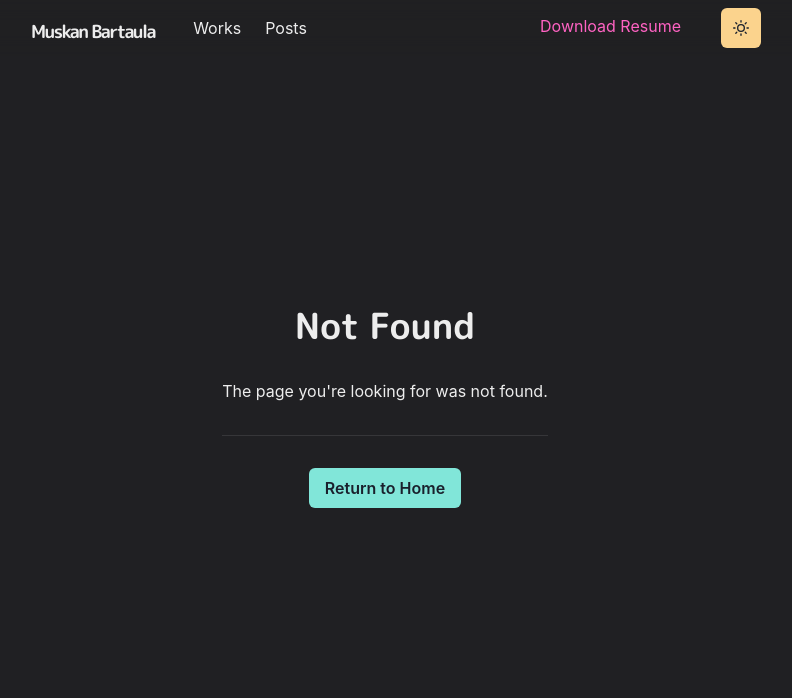
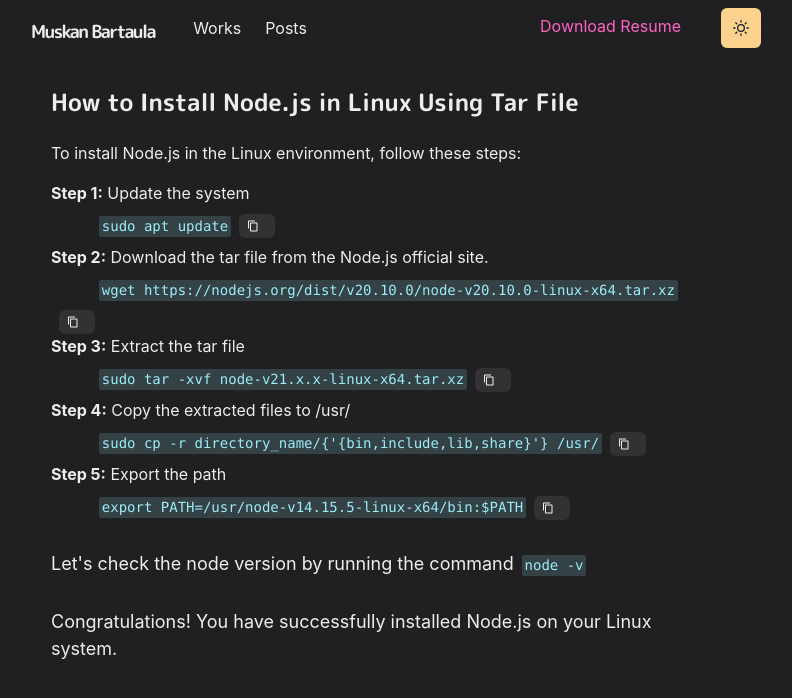
Before and after one commit to MuskanBartaula/portfolio, a Next.js app: page /posts/nodeInstallation in a window 1280 px wide. Before the commit this address had no page. Shown: the top 698 px of the page, without its empty margins (255-1047 px from the left). Built offline with nearby package versions, Linux system fonts and the light colour scheme.

Commit message:
add a post for node installation

```diff
--- /dev/null
+++ b/pages/posts/nodeInstallation.js
@@ -0,0 +1,69 @@
+import { Container, Heading, Text, Code, Button  } from "@chakra-ui/react";
+import { CopyIcon } from "@chakra-ui/icons";
+import Section from "../../components/section";
+
+const Post = () => {
+  const copyToClipboard = (text) => {
+    navigator.clipboard.writeText(text);
+  };
+  const renderCommandWithCopyButton = (command) => {
+    return (
+      <div>
+        <Code fontSize={14} mb={2} colorScheme="cyan" whiteSpace="pre-wrap" ml={12}>
+          {command}
+        </Code>
+        <Button ml={2} size="xs" leftIcon={<CopyIcon />} onClick={() => copyToClipboard(command)}></Button>
+      </div>
+    );
+  };
+  return (
+    <Container maxW={700} mt={8}>
+      <Heading as="h3" variant="page-title" fontSize={24} mb={6}>
+        How to Install Node.js in Linux Using Tar File
+      </Heading>
+      <Section>
+        <Text fontSize={16} mb={4}>
+          To install Node.js in the Linux environment, follow these steps:
+        </Text>
+
+        <Text fontSize={16} mb={2}>
+          <strong>Step 1:</strong> Update the system
+        </Text>
+        {renderCommandWithCopyButton('sudo apt update')}
+        <Text fontSize={16} mb={2}>
+          <strong>Step 2:</strong> Download the tar file from the Node.js official site.
+        </Text>
+        {renderCommandWithCopyButton('wget https://nodejs.org/dist/v20.10.0/node-v20.10.0-linux-x64.tar.xz')}
+
+        <Text fontSize={16} mb={2}>
+          <strong>Step 3:</strong> Extract the tar file
+        </Text>
+        {renderCommandWithCopyButton('sudo tar -xvf node-v21.x.x-linux-x64.tar.xz')}
+
+        <Text fontSize={16} mb={2}>
+          <strong>Step 4:</strong> Copy the extracted files to /usr/
+        </Text>
+        {renderCommandWithCopyButton("sudo cp -r directory_name/{'{bin,include,lib,share}'} /usr/")}
+
+        <Text fontSize={16} mb={2}>
+          <strong>Step 5:</strong> Export the path
+        </Text>
+        {renderCommandWithCopyButton('export PATH=/usr/node-v14.15.5-linux-x64/bin:$PATH')}
+
+        <Text fontSize={18} mt={6}>
+          Let's check the node version by running the command
+          <Code fontSize={14} mb={2} colorScheme="cyan" ml={2}>
+            node -v
+          </Code>
+        </Text>
+
+        <Text fontSize={18} mt={6}>
+          Congratulations! You have successfully installed Node.js on your Linux system.
+        </Text>
+
+      </Section>
+    </Container>
+  );
+};
+
+export default Post;
```
Also changed, not shown: components/grid-item.js (+10 -2 lines), pages/posts.js (added, +28 -0 lines), public/images/posts/node_installation_in_linux.png (added).
